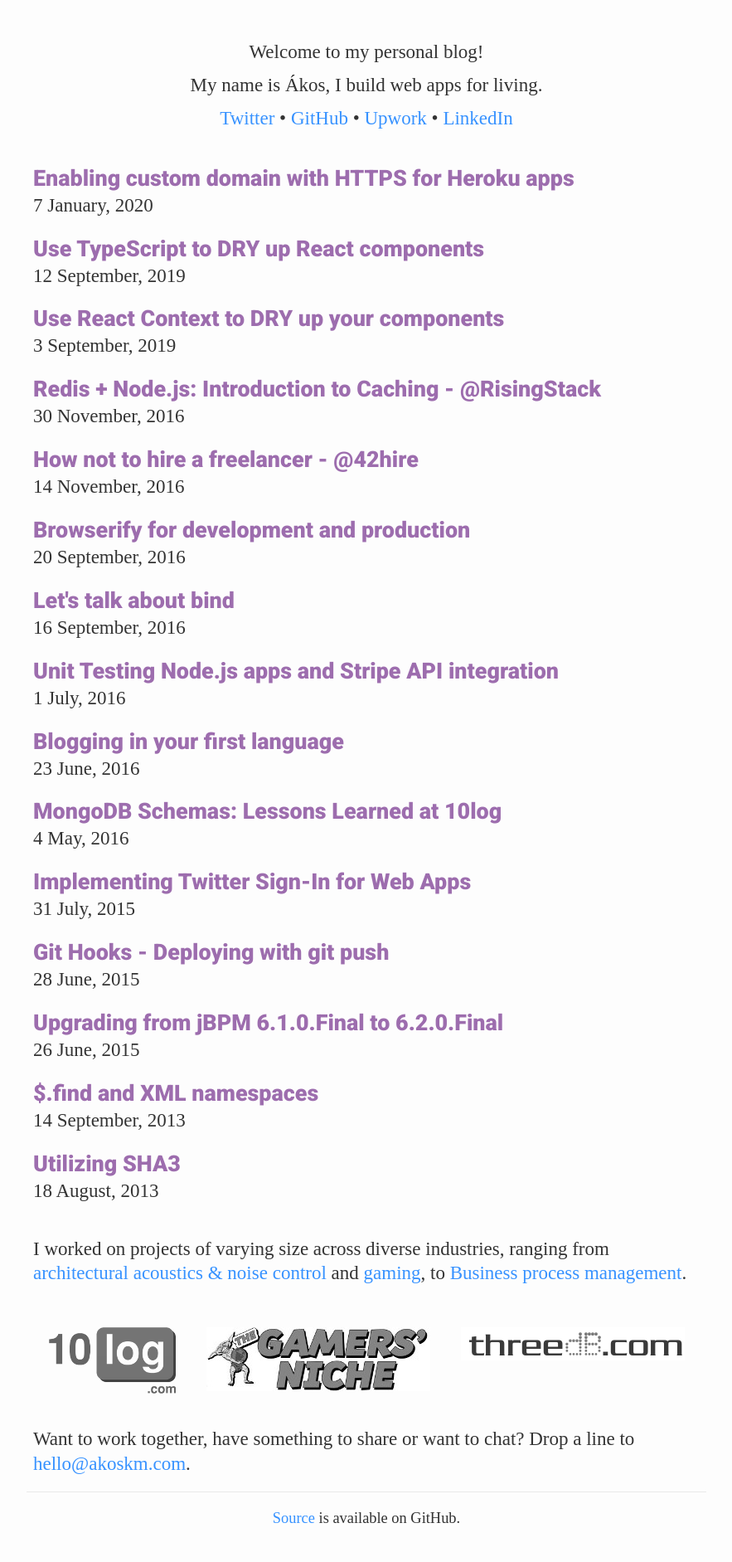
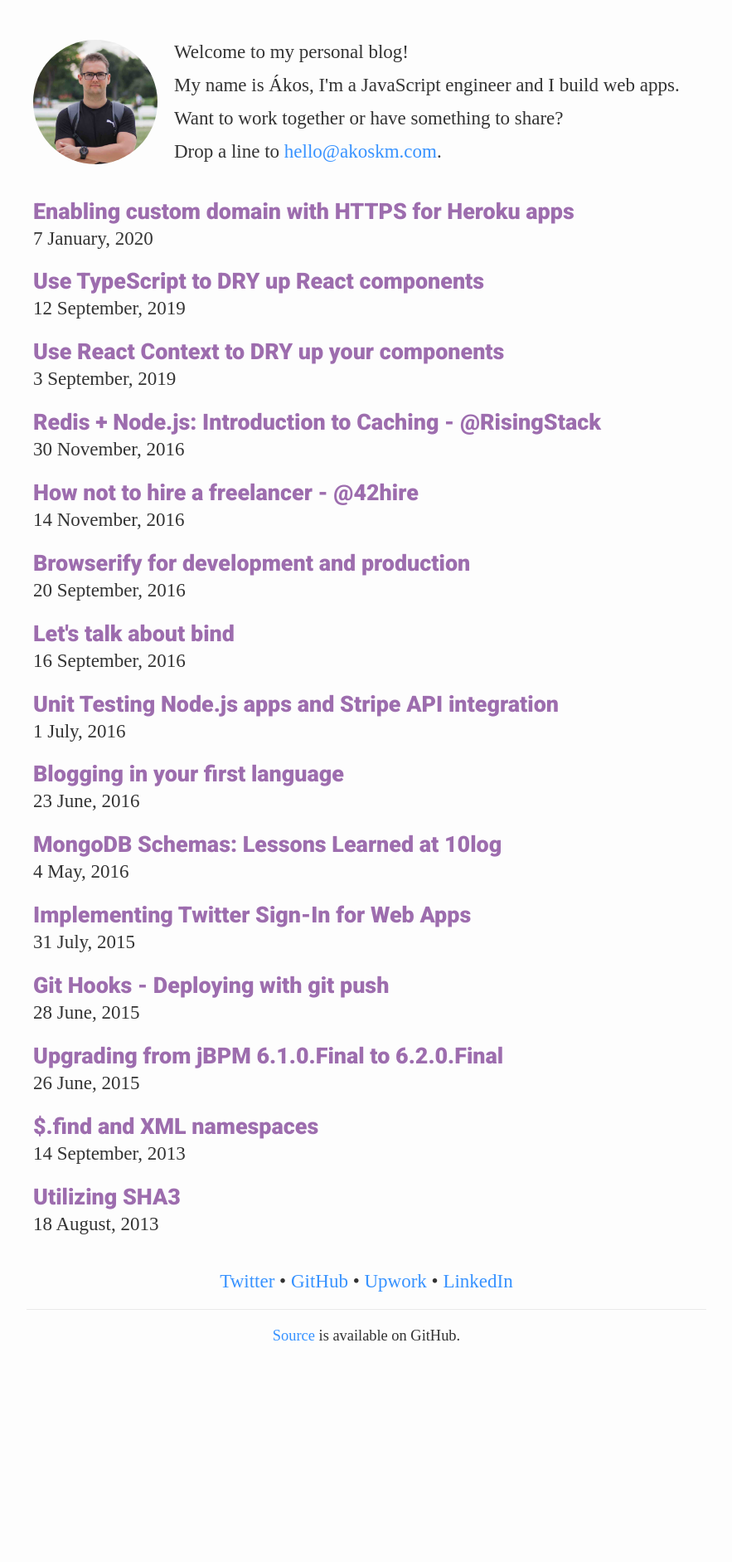
Before and after one commit to akoskm/akoskm.github.io, a Jekyll site: the page built from index.html, in a window 1280 px wide. Shown: the whole page at 83% size, without its empty margins (198-1081 px from the left). Built offline with Jekyll 4.4.1, drawn with Linux system fonts in a browser that asks for light colours; nearby versions of some CDN libraries; some web fonts are replaced; comment, search, counter and statistics services are not loaded; after the commit the page ends 1663 px from its top, so only the background shows below that.

Commit message:
add pic, remove clients section

```diff
--- a/_layouts/default.html
+++ b/_layouts/default.html
@@ -137,8 +137,12 @@
             margin-top: 40px;
           }
 
-          section.about {
+          section.contact {
             text-align: center;
+          }
+
+          section.about div {
+            margin-left: 170px;
           }
 
           span.post-date {
@@ -165,10 +169,10 @@
             width: 100%;
           }
 
-          .client-logo-container {
-            padding-top: 40px;
-            display: flex;
-            justify-content: space-around;
+          img.me {
+            width: 150px;
+            float: left;
+            border-radius: 50%;
           }
 
           .newsletter {
--- a/index.html
+++ b/index.html
@@ -3,14 +3,13 @@ layout: default
 title: akoskm.com
 ---
 <section class="about">
-  <p>Welcome to my personal blog!</p>
-  <p>My name is Ákos, I build web apps for living.</p>
-  <p>
-    <a href="https://twitter.com/akoskm">Twitter</a> &bull;
-    <a href="https://github.com/akoskm">GitHub</a> &bull;
-    <a href="https://www.upwork.com/o/profiles/users/_~012ad77c4b0d832a53/">Upwork</a> &bull;
-    <a href="https://www.linkedin.com/in/akoskm">LinkedIn</a>
-  </p>
+  <img src="assets/img/me.jpg" class="me"></img>
+  <div>
+    <p>Welcome to my personal blog!</p>
+    <p>My name is Ákos, I'm a JavaScript engineer and I build web apps.</p>
+    <p>Want to work together or have something to share?</p>
+    <p>Drop a line to <a href="mailto:hello@akoskm.com">hello@akoskm.com</a>.</p>
+  </div>
 </section>
 <section class="posts">
   {% for post in site.posts %}
@@ -33,34 +32,11 @@ title: akoskm.com
     {% endif %}
   {% endfor %}
 </section>
-<section class="exp">
+<section class="contact">
   <p>
-    I worked on projects of varying size across diverse industries, ranging from <a href="https://10log.com">architectural acoustics & noise control</a> and <a href="http://www.thegamersniche.com/">gaming</a>, to <a href="http://www.dirigent.io/">Business process management</a>.
+    <a href="https://twitter.com/akoskm">Twitter</a> &bull;
+    <a href="https://github.com/akoskm">GitHub</a> &bull;
+    <a href="https://www.upwork.com/o/profiles/users/_~012ad77c4b0d832a53/">Upwork</a> &bull;
+    <a href="https://www.linkedin.com/in/akoskm">LinkedIn</a>
   </p>
-  <div class="client-logo-container">
-    <div class="responsive-container">
-      <div class="img-container">
-        <a href="https://10log.com">
-          <img src="/assets/img/clients/10log.png" class="img-responsive">
-        </a>
-      </div>
-    </div>
-    <div class="responsive-container">
-      <div class="img-container">
-        <a href="http://www.thegamersniche.com/">
-          <img src="/assets/img/clients/gamersn.jpg" class="img-responsive">
-        </a>
-      </div>
-    </div>
-    <div class="responsive-container">
-      <div class="img-container">
-        <a href="http://threedb.com">
-          <img src="/assets/img/clients/threedb.png" class="img-responsive">
-        </a>
-      </div>
-    </div>
-  </div>
 </section>
-<section class="contact">
-  <p>Want to work together, have something to share or want to chat? Drop a line to <a href="mailto:hello@akoskm.com">hello@akoskm.com</a>.</p>
-</section>
```
Also changed, not shown: assets/img/clients/10log.png (deleted), assets/img/clients/gamersn.jpg (deleted), assets/img/clients/threedb.png (deleted), assets/img/me.jpg (added), assets/img/me.png (deleted).
